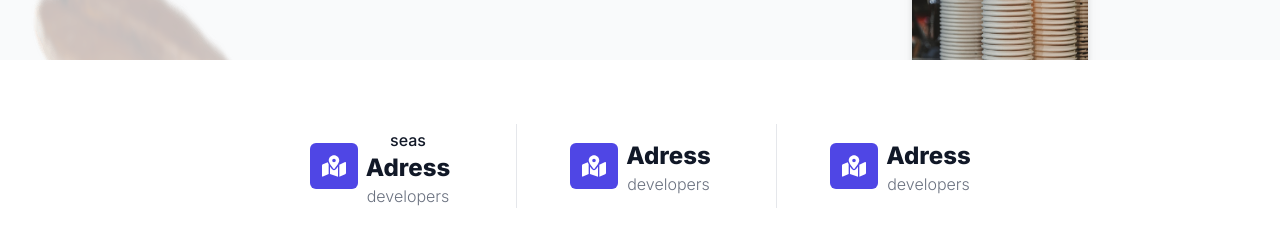
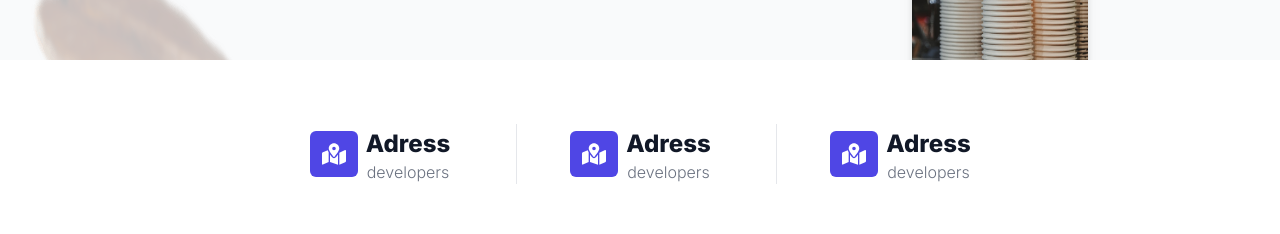
Before and after one commit to gokhancinart/kardak, a Next.js app: page / in a window 1280 px wide. Shown: the part 780-1014 px from the top of the page. Built offline with nearby package versions, Linux system fonts and the light colour scheme.

Commit message:
stats change

```diff
--- a/src/pages/components/Stats/index.js
+++ b/src/pages/components/Stats/index.js
@@ -1,6 +1,17 @@
-import Link from 'next/link';
 import { FaMapMarkedAlt, FaPhoneSquareAlt } from 'react-icons/fa'
 export default function Stats() {
+
+  function scrollToSection (e) {
+    e.preventDefault();
+    const target = document.querySelector(`#${e.target.getAttribute('href').replace('#', '')}`);
+    const idSelect = document.querySelector('#promo');
+    if (target == idSelect) {
+      window.scrollTo({ top: 0, behavior: 'smooth' });
+      return;
+    }
+    target.scrollIntoView({ behavior: 'smooth' });
+  }
+
   return (
     <div className="bg-white">
       <div className="max-w-screen-xl px-4 py-8 mx-auto text-center lg:py-16 lg:px-6">
@@ -10,8 +21,7 @@ export default function Stats() {
               <FaMapMarkedAlt className='w-6'/>
             </dt>
             <div className='grid mt-1 sm:ml-2'>
-              <Link href='#promo'>seas</Link>
-              <dt className="text-1xl md:text-2xl font-extrabold">Adress</dt>
+              <dt className="text-1xl md:text-2xl font-extrabold"><a href='#contactus' onClick={ scrollToSection }>Adress</a></dt>
               <dd className="font-light text-gray-500 dark:text-gray-400">developers</dd>
             </div>
           </div>
```
